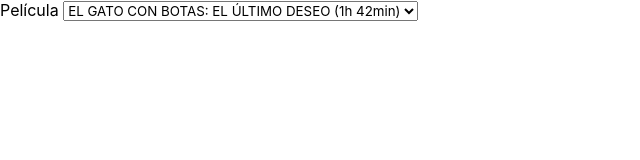
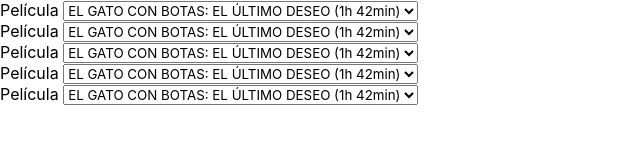
Before and after one commit to InvitameMaritooooo/ProjectX, a plain HTML site: page index.html in a window 1280 px wide. Shown: the whole page, without its empty margins (0-640 px from the left). Drawn offline with Linux system fonts and the light colour scheme; a web font is replaced by a local one.

Commit message:
CambiosOtraVez

```diff
--- a/index.html
+++ b/index.html
@@ -19,6 +19,30 @@
             <option value="220">EL GATO CON BOTAS: EL ÚLTIMO DESEO (1h 42min)</option>
         </select>
     </div>
+    <div class="butacas-totales">
+        <label>Película</label>
+        <select id="pelicula">
+            <option value="220">EL GATO CON BOTAS: EL ÚLTIMO DESEO (1h 42min)</option>
+        </select>
+    </div>
+    <div class="butacas-totales">
+        <label>Película</label>
+        <select id="pelicula">
+            <option value="220">EL GATO CON BOTAS: EL ÚLTIMO DESEO (1h 42min)</option>
+        </select>
+    </div>
+    <div class="butacas-totales">
+        <label>Película</label>
+        <select id="pelicula">
+            <option value="220">EL GATO CON BOTAS: EL ÚLTIMO DESEO (1h 42min)</option>
+        </select>
+    </div>
+    <div class="butacas-totales">
+        <label>Película</label>
+        <select id="pelicula">
+            <option value="220">EL GATO CON BOTAS: EL ÚLTIMO DESEO (1h 42min)</option>
+        </select>
+    </div>
 
 </body>
 </html>
```
